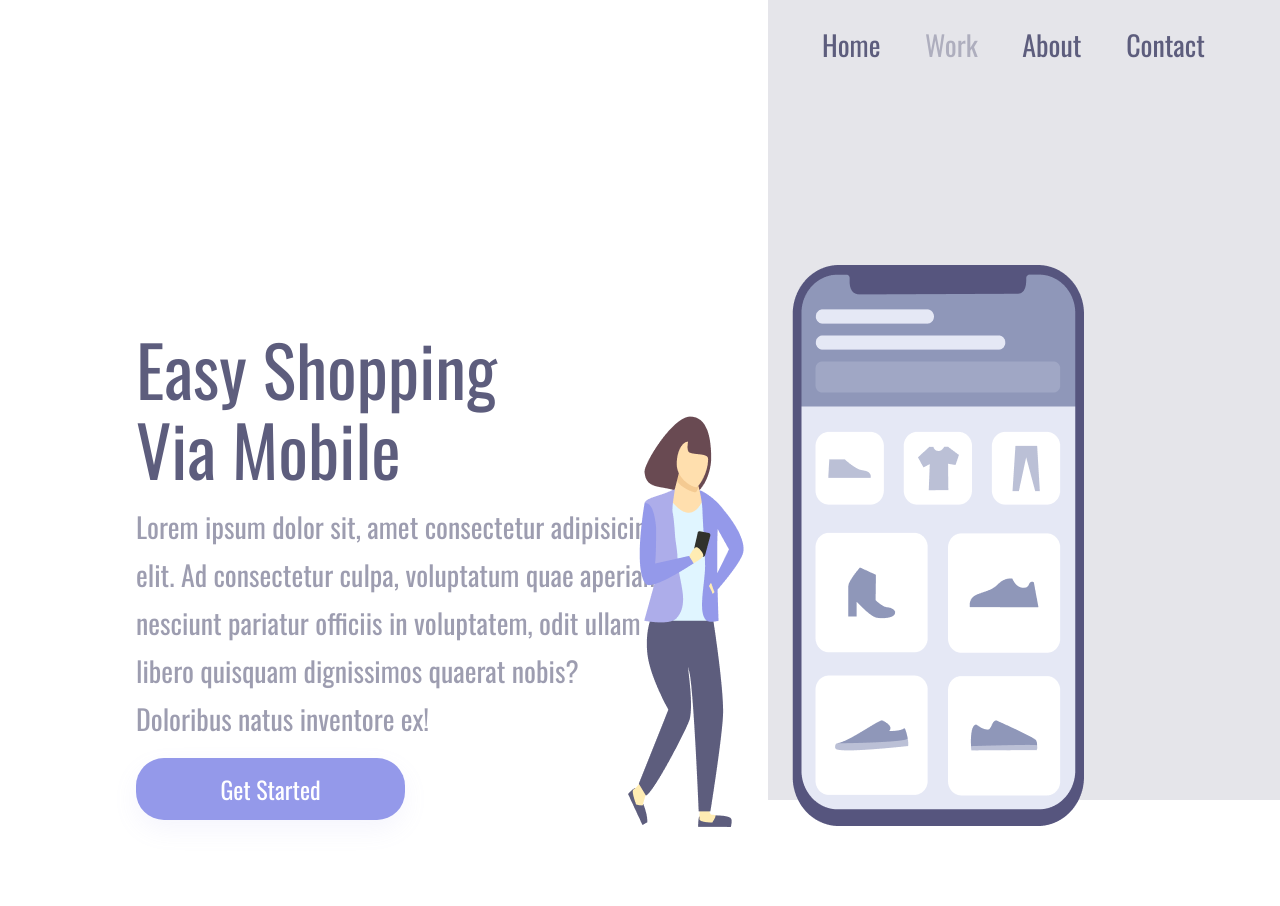
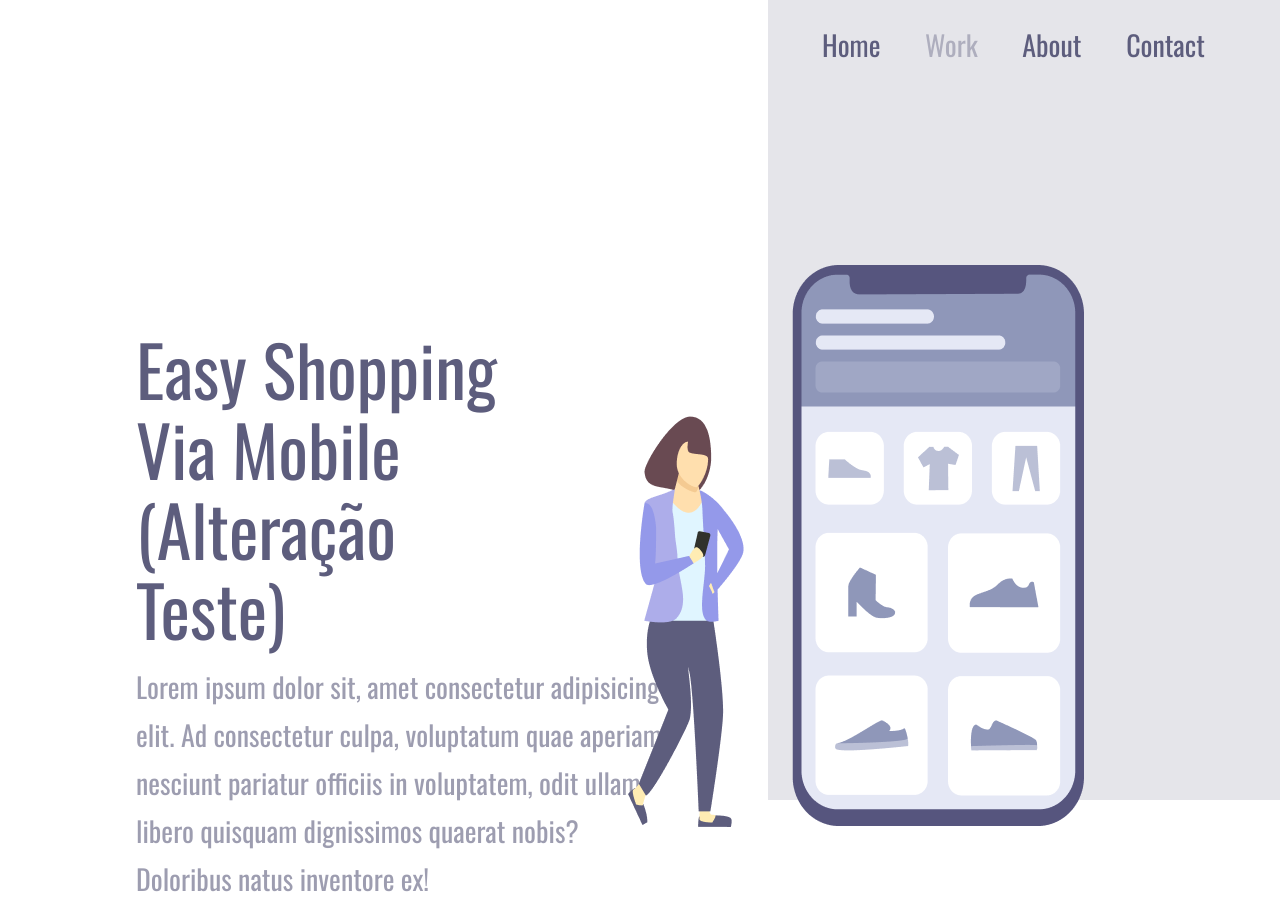
Before and after one commit to reisdaniel063/Projeto-Responsividade, a plain HTML site: page index.html in a window 1280 px wide. Shown: the top 906 px of the page. Drawn offline with nearby package versions, Linux system fonts and the light colour scheme.

Commit message:
Alteração h1 index.html

```diff
--- a/index.html
+++ b/index.html
@@ -12,7 +12,7 @@
 <body>
   <div  class="wrapeer">
     <section class="container-left">
-      <h1>Easy Shopping Via Mobile</h1>
+      <h1>Easy Shopping Via Mobile (Alteração Teste)</h1>
       <p>Lorem ipsum dolor sit, amet consectetur adipisicing elit. Ad consectetur culpa, voluptatum quae aperiam nesciunt pariatur officiis in voluptatem, odit ullam libero quisquam dignissimos quaerat nobis? Doloribus natus inventore ex!</p>
       <button>Get Started</button>
     </section>
```
